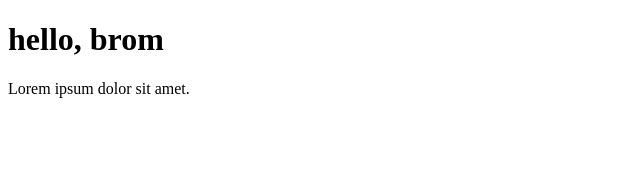
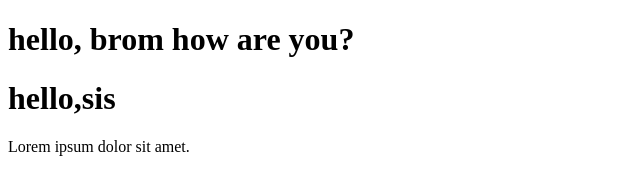
Before and after one commit to Jabievaitakin/Html-homework, a plain HTML site: page index.html in a window 1280 px wide. Shown: the whole page, without its empty margins (0-640 px from the left). Drawn offline with Linux system fonts and the light colour scheme.

Commit message:
html homework some changes

```diff
--- a/index.html
+++ b/index.html
@@ -6,7 +6,8 @@
     <title>Document</title>
 </head>
 <body>
-    <h1>hello, brom</h1>
+    <h1>hello, brom how are you?</h1>
+    <h1>hello,sis</h1>
     <p>Lorem ipsum dolor sit amet.</p>
 
 </body>
```
